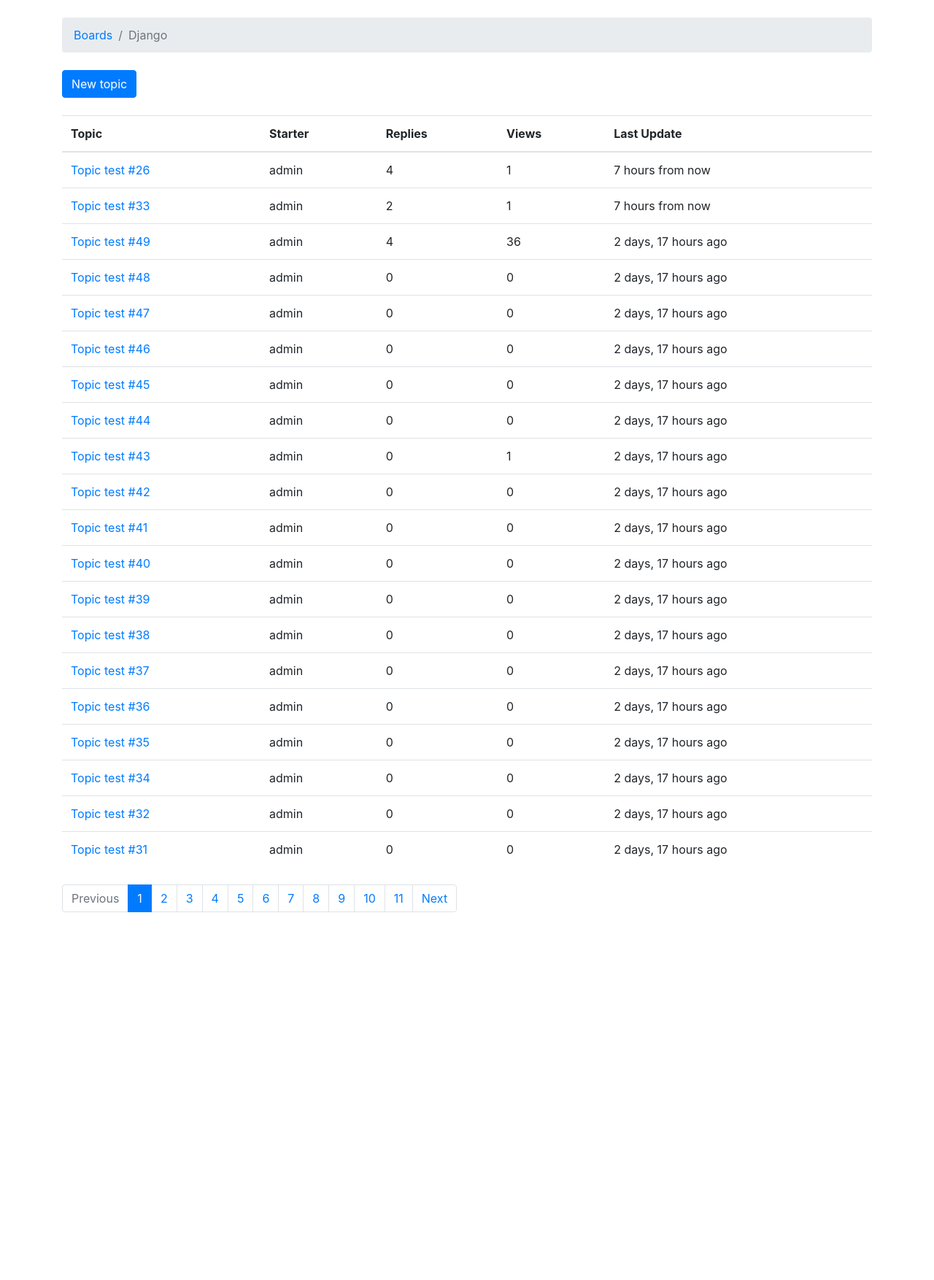
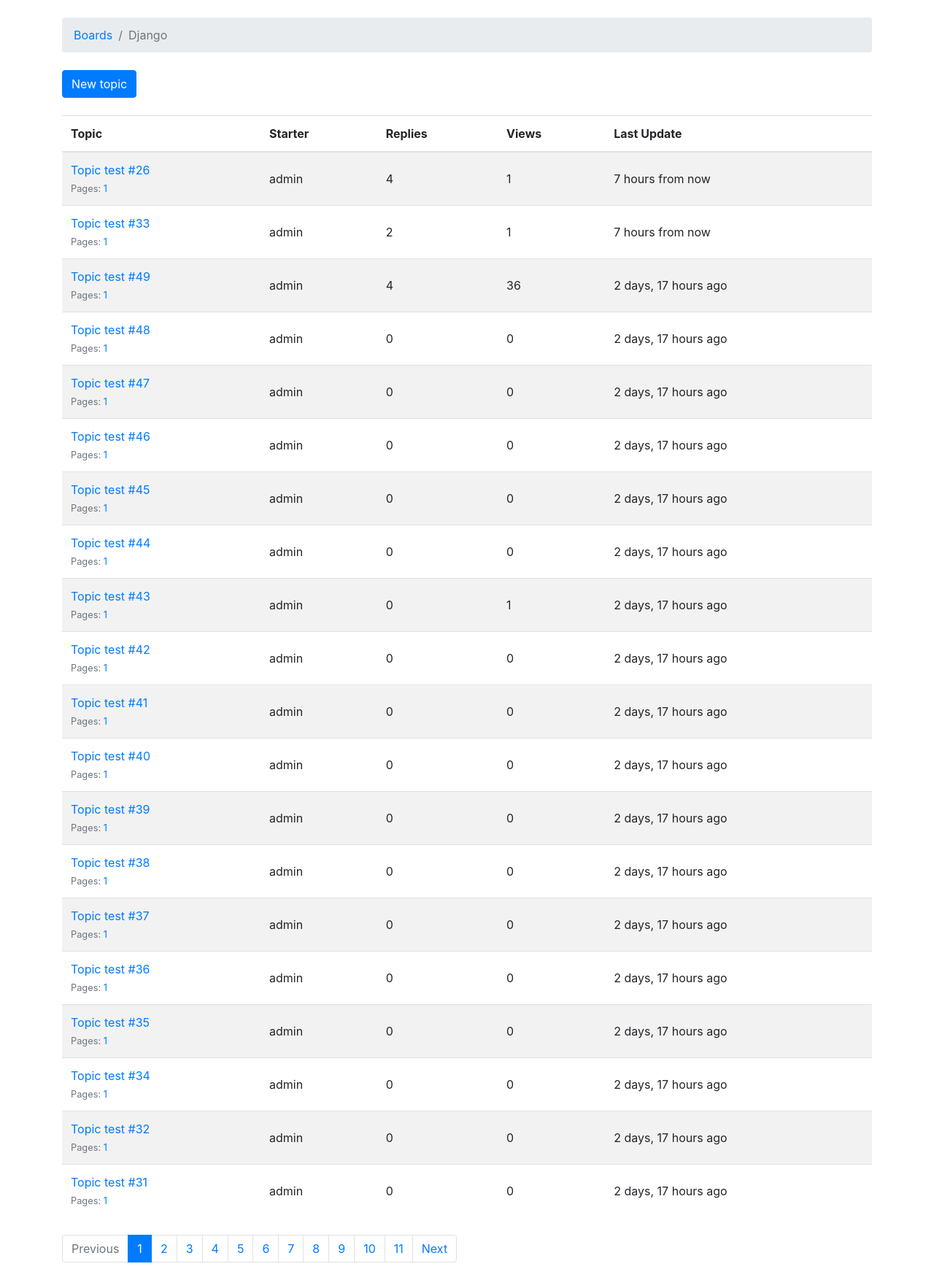
Before and after one commit to iradtaufique/DjnagoBlog, a Django app: page /boards/1/ in a window 1280 px wide. Shown: the part 56-1810 px from the top of the page at 73% size. Before the commit the page ends 1306 px from the top, so only its background shows below. Run offline with Django 3.2, Linux system fonts and the light colour scheme; data comes from the database, SQL or seed files in the repository; both versions use the stored data as it was after the commit; some libraries are stand-ins or nearby versions.

Commit message:
add title to admin board and pagination to topics

```diff
--- a/boards/admin.py
+++ b/boards/admin.py
@@ -2,6 +2,7 @@ from django.contrib import admin
 from .models import Board, Topic, Post
 
 # Register your models here.
+admin.site.site_header ="Taufique"
 class admin_board(admin.ModelAdmin):
     list_display = ('name','description')
     search_fields = ('name',)
--- a/boards/models.py
+++ b/boards/models.py
@@ -1,8 +1,10 @@
+import self as self
 from django.db import models
 from django.contrib.auth.models import User
 from django.utils.text import Truncator
 from markdown import markdown
 from django.utils.html import mark_safe
+import math
 # Create your models here.
 
 class Board(models.Model):
@@ -31,6 +33,26 @@ class Topic(models.Model):
      def __str__(self):
          return self.subject
 
+     def get_page_count(self):
+         count = self.posts.count()
+         pages = count / 20
+         return math.ceil(pages)
+
+     def has_many_pages(self, count=None):
+         if count is None:
+             count = self.get_page_count()
+         return count > 6
+
+     def get_page_range(self):
+         count = self.get_page_count()
+         if self.has_many_pages(count):
+             return range(1, 5)
+         return range(1, count + 1)
+
+     def get_last_ten_posts(self):
+         return self.posts.order_by('-created_at')[:10]
+
+
 class Post(models.Model):
     message = models.TextField(max_length=4000)
     topic = models.ForeignKey(Topic, on_delete=models.CASCADE,related_name='posts')
--- a/boards/views.py
+++ b/boards/views.py
@@ -75,6 +75,10 @@ def reply_topic(request, pk, topic_pk):
             post.topic = topic
             post.created_by = request.user
             post.save()
+
+            topic.last_updated = timezone.now()
+            topic.save()
+
             return redirect('topic_posts', pk=pk, topic_pk=topic_pk)
     else:
         form = PostForm()
@@ -134,8 +138,13 @@ class PostListView(ListView):
     paginate_by = 2
 
     def get_context_data(self, **kwargs):
-        self.topic.views += 1
-        self.topic.save()
+
+        session_key = 'viewed_topic_{}'.format(self.topic.pk)
+        if not self.request.session.get(session_key, False):
+         self.topic.views += 1
+         self.topic.save()
+         self.request.session[session_key]=True
+
         kwargs['topic'] = self.topic
         return super().get_context_data(**kwargs)
 
--- a/templates/reply_topic.html
+++ b/templates/reply_topic.html
@@ -30,7 +30,7 @@
     <button type="submit" class="btn btn-success">Post a Reply</button>
 </form>
 
-{%for post in topic.posts.all%}
+{%for post in topic.get_last_ten_posts%}
 <div class="card mb-2">
  <div class="card-body p-3">
  <div class="row mb-3">
--- a/templates/topics.html
+++ b/templates/topics.html
@@ -1,4 +1,6 @@
 {% extends 'base.html' %}
+
+{% load humanize %}
 
 {% block title %}
   {{ board.name }} - {{ block.super }}
@@ -9,14 +11,12 @@
   <li class="breadcrumb-item active">{{ board.name }}</li>
 {% endblock %}
 
-{% load humanize %}
-
 {% block content %}
-<div class="mb-4">
+  <div class="mb-4">
     <a href="{% url 'new_topics' board.pk %}" class="btn btn-primary">New topic</a>
   </div>
 
-  <table class="table mb-4">
+  <table class="table table-striped mb-4">
     <thead class="thead-inverse">
       <tr>
         <th>Topic</th>
@@ -28,18 +28,31 @@
     </thead>
     <tbody>
       {% for topic in topics %}
+        {% url 'topic_posts' board.pk topic.pk as topic_url %}
         <tr>
-          <td><a href="{% url 'topic_posts' board.pk topic.pk %}">{{ topic.subject }}</a></td>
-          <td>{{ topic.starter.username }}</td>
-          <td>{{ topic.replies }}</td>
-          <td>{{ topic.views }}</td>
-          <td>{{ topic.last_updated|naturaltime }}</td>
+          <td>
+            <p class="mb-0">
+              <a href="{{ topic_url }}">{{ topic.subject }}</a>
+            </p>
+            <small class="text-muted">
+              Pages:
+              {% for i in topic.get_page_range %}
+                <a href="{{ topic_url }}?page={{ i }}">{{ i }}</a>
+              {% endfor %}
+              {% if topic.has_many_pages %}
+              ... <a href="{{ topic_url }}?page={{ topic.get_page_count }}">Last Page</a>
+              {% endif %}
+            </small>
+          </td>
+          <td class="align-middle">{{ topic.starter.username }}</td>
+          <td class="align-middle">{{ topic.replies }}</td>
+          <td class="align-middle">{{ topic.views }}</td>
+          <td class="align-middle">{{ topic.last_updated|naturaltime }}</td>
         </tr>
       {% endfor %}
     </tbody>
   </table>
 
-{% include 'includes/pagination.html' %}
-
+  {% include 'includes/pagination.html' %}
 
 {% endblock %}
```
Also changed, not shown: db.sqlite3.
